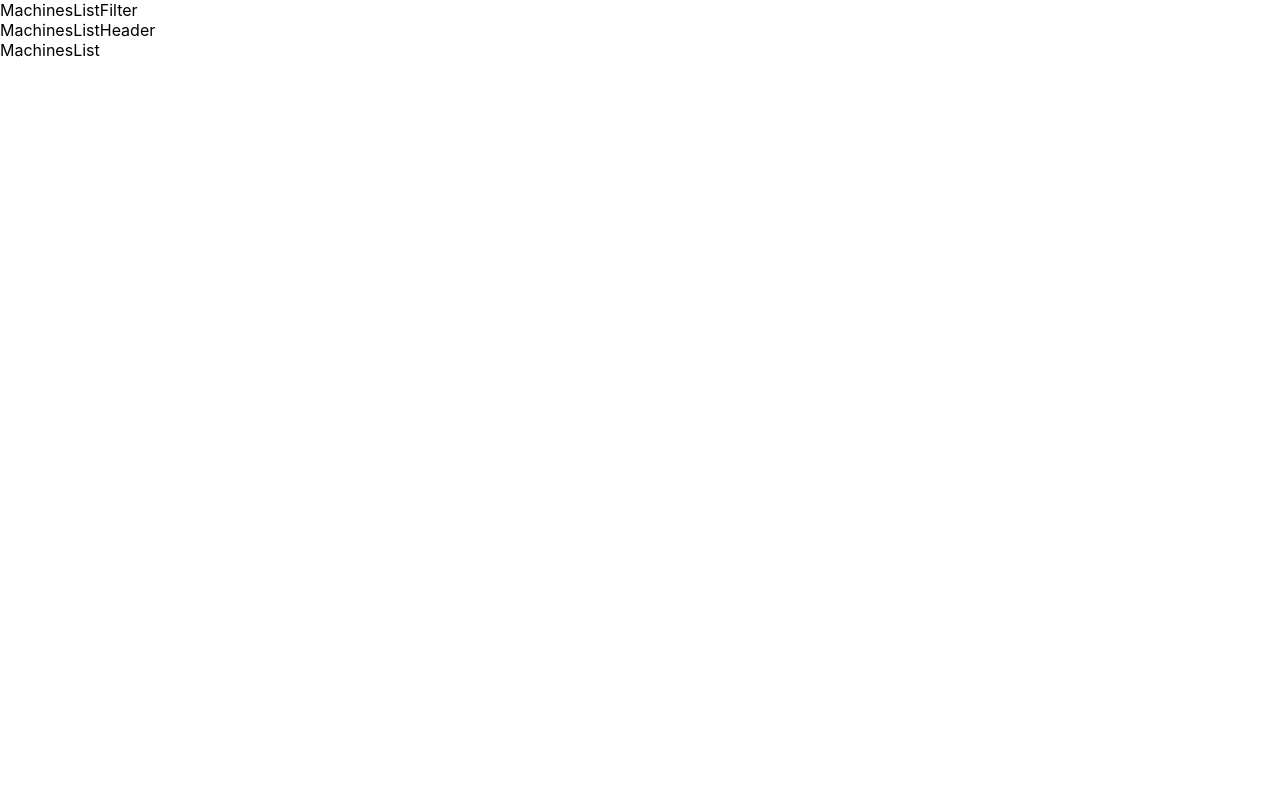
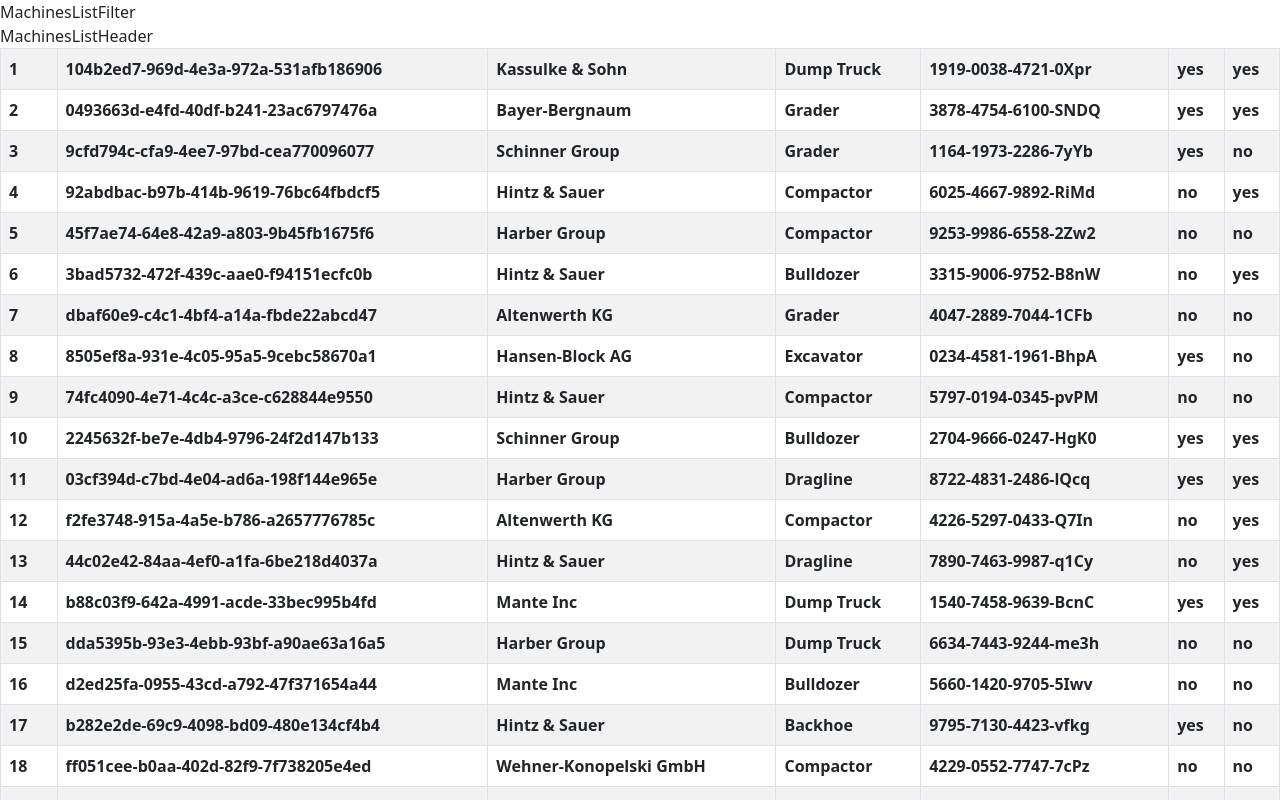
Before and after one commit to kuhdm0/machines-list, a React (Create React App) app in the folder machines-data/: page / in a window 1280 px wide. Shown: the top 800 px of the page. Built offline with nearby package versions, Linux system fonts and the light colour scheme.

Commit message:
Data results display in a table

```diff
--- a/machines-data/package.json
+++ b/machines-data/package.json
@@ -6,7 +6,9 @@
     "@testing-library/jest-dom": "^5.16.2",
     "@testing-library/react": "^12.1.2",
     "@testing-library/user-event": "^13.5.0",
+    "bootstrap": "^5.1.3",
     "react": "^17.0.2",
+    "react-bootstrap": "^2.1.2",
     "react-dom": "^17.0.2",
     "react-scripts": "5.0.0",
     "web-vitals": "^2.1.4"
--- a/machines-data/src/App.js
+++ b/machines-data/src/App.js
@@ -1,4 +1,5 @@
 import React from 'react';
+import 'bootstrap/dist/css/bootstrap.min.css';
 import data from './mock-data/machine_data.json';
 import MachinesList from './components/MachinesList';
 import MachinesListHeader from './components/MachinesListHeader';
--- a/machines-data/src/components/MachinesList/MachinesList.js
+++ b/machines-data/src/components/MachinesList/MachinesList.js
@@ -1,8 +1,21 @@
 import React from 'react';
+import { Table } from 'react-bootstrap';
 
 const MachinesList = ({ data }) => {
   return (
-    <div>MachinesList</div>
+    <Table striped bordered hover>
+      <tbody>
+        {data.map(item => <tr key={item.id}>
+          <th>{item.id}</th>
+          <th>{item.guid}</th>
+          <th>{item.customer}</th>
+          <th>{item.asset_type}</th>
+          <th>{item.serial_number}</th>
+          <th>{item.service_contract ? 'yes' : 'no'}</th>
+          <th>{item.warranty ? 'yes' : 'no'}</th>
+        </tr>)}
+      </tbody>
+    </Table>
   );
 };
 
```
Also changed, not shown: 1 other file (tests, documents, lock files or other folders).
